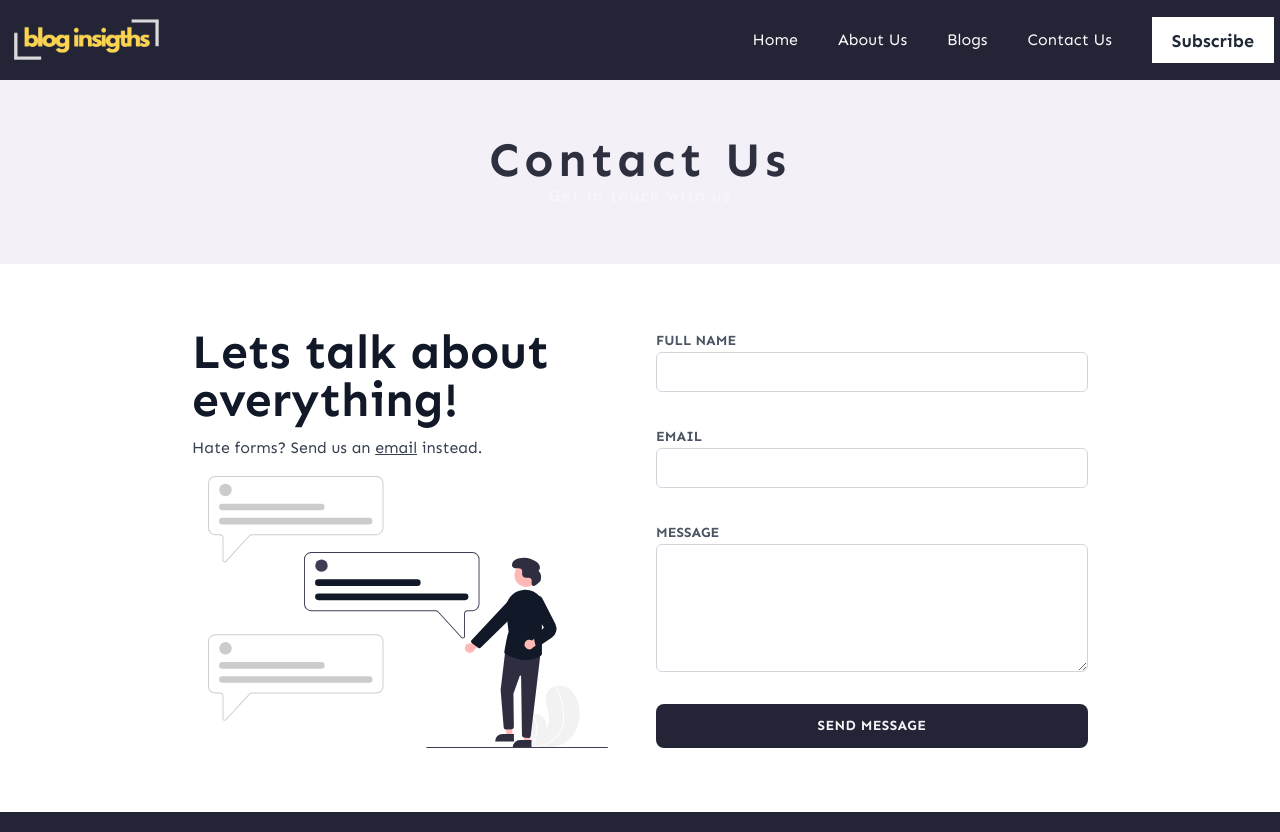
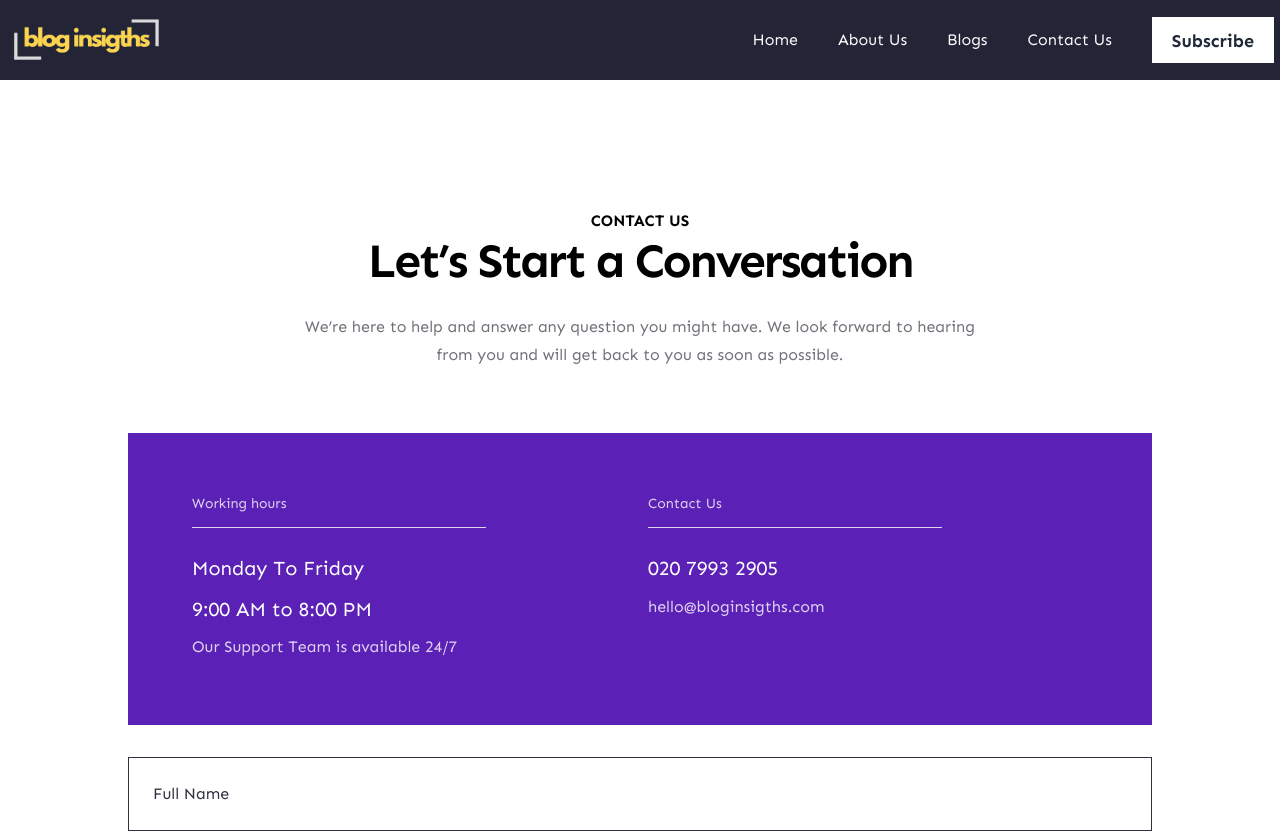
Before and after one commit to hamzaxoxo/blog-insigths, a Next.js app: page /contact in a window 1280 px wide. Shown: the top 832 px of the page. Built offline with nearby package versions, Linux system fonts and the light colour scheme.

Commit message:
feat: Update Post component to accept a title prop

```diff
--- a/src/app/blogs/page.tsx
+++ b/src/app/blogs/page.tsx
@@ -13,7 +13,7 @@ export default function Page() {
   return (
     <>
       <Featured />
-      <Post />
+      <Post title="All Posts" />
       <ChooseCategory titile="All Categories" textAlign={false} />
       <JoinTeam />
     </>
--- a/src/app/contact/page.tsx
+++ b/src/app/contact/page.tsx
@@ -1,8 +1,9 @@
 import Banner from "@/components/Section/Banner";
 import Image from "next/image";
 import React from "react";
-import contact from '../../../public/contact.svg'
+import contact from '../../../public/contact.svg';
 import { Metadata } from "next";
+import Container from "@/components/Container";
 
 export const metadata: Metadata = {
   metadataBase: new URL("https://www.bloginsights.com/contact"),
@@ -10,49 +11,72 @@ export const metadata: Metadata = {
   description: "Contact Blog Insights for inquiries, feedback, or support. Reach out to us to learn more about our services and solutions.",
   keywords: [
     "Contact Us",
-    "get in touch with Blog Insights, support, customer service, feedback, inquiries",
-    "business communication, reach out",
+    "get in touch with Blog Insights",
+    "support",
+    "customer service",
+    "feedback",
+    "inquiries",
+    "business communication",
+    "reach out",
   ]
-}
+};
 
-export default function page() {
+export default function Page() {
+  return (
+      <Container className="my-[129px]">
+        <div className="flex flex-col items-center text-center m-5">
+          <p className="text-[16px] !font-extrabold leading-">
+            CONTACT US
+          </p>
+          <p className="md:text-[48px] text-[28px] font-bold tracking-tighter leading-none w-full sm:text-4xl pt-2 pb-[32px]">
+            Let’s Start a Conversation
+          </p>
+          <p className="self-stretch w-full leading-7 text-zinc-500 md:max-w-2xl mx-auto">
+            We’re here to help and answer any question you might have. We look forward to hearing from you and will get back to you as soon as possible.
+          </p>
+        </div>
+        <header>
+          <h1 className="sr-only">Contact Blog Insights</h1>
+        </header>
+        <section className="max-w-screen-lg mx-5 lg:mx-auto mt-[64px]">
+          <div className="flex md:flex-row flex-col md:justify-start justify-center md:items-start items-center gap-4 p-10 sm:p-[64px] bg-violet-800">
+            <div className="flex flex-col md:w-1/2 w-full">
+              <div className="flex flex-col grow items-start text-xl leading-relaxed text-white max-md:mt-10">
+                <h3 className="text-[14px] leading-none opacity-80 !font-normal">Working hours</h3>
+                <div className="shrink-0 self-stretch mt-4 h-px bg-white opacity-80 w-[200px] sm:w-[294px]" />
+                <div className="space-y-2">
+                  <h3 className="mt-6">Monday To Friday</h3>
+                  <h3>9:00 AM to 8:00 PM </h3>
+                  <p className="font-thin text-base leading-7  opacity-80">
+                    Our Support Team is available 24/7
+                  </p>
+                </div>
+              </div>
+            </div>
 
-  return (
-    <>
-      <Banner title="Contact Us" />
-      <div className="max-w-6xl px-8 grid gap-8 grid-cols-1 md:grid-cols-2 md:px-12 lg:px-16 xl:px-32 py-16 mx-auto  text-gray-900 rounded-lg">
-        <div className="flex flex-col justify-between items-center">
-          <div>
-            <h2 className="text-4xl lg:text-5xl font-bold leading-tight">Lets talk about everything!</h2>
-            <div className="text-gray-700 my-3">
-              Hate forms? Send us an <span className="underline">email</span> instead.
+            <div className="flex flex-col md:w-1/2 w-full">
+              <div className="flex flex-col grow items-start text-xl leading-relaxed text-white max-md:mt-10">
+                <h3 className="text-[14px] leading-none opacity-80 !font-normal">Contact Us</h3>
+                <div className="shrink-0 self-stretch mt-4 h-px bg-white opacity-80 w-[200px] sm:w-[294px]" />
+                <div className="space-y-2">
+                  <h3 className="mt-6">020 7993 2905</h3>
+                  <p className="font-thin text-base leading-7 opacity-80">
+                    hello@bloginsigths.com
+                  </p>
+                </div>
+              </div>
             </div>
           </div>
-          <Image src={contact} alt="Contact" width={400} />
-        </div>
-        <div className="">
-          <div>
-            <span className="uppercase text-sm text-gray-600 font-bold">Full Name</span>
-            <input className="form-inputs"
-              type="text" placeholder="" />
+
+          <div className="flex flex-col gap-[24px] mt-[32px]">
+            <input className="p-[24px] placeholder-secondary border border-secondary focus:outline-none text-[16px]" placeholder="Full Name" />
+            <input className="p-[24px] placeholder-secondary border border-secondary focus:outline-none text-[16px]" placeholder="Email" />
+            <textarea className="h-[144px] p-[24px] placeholder-secondary border border-secondary focus:outline-none text-[16px]" placeholder="Message" />
+            <div className="p-[24px] w-full text-[24px] font-bold leading-none bg-amber-300 text-center text-secondary">
+              Send Message
+            </div>
           </div>
-          <div className="mt-8">
-            <span className="uppercase text-sm text-gray-600 font-bold">Email</span>
-            <input className="form-inputs"
-              type="text" />
-          </div>
-          <div className="mt-8">
-            <span className="uppercase text-sm text-gray-600 font-bold">Message</span>
-            <textarea
-              className="form-inputs min-h-32"></textarea>
-          </div>
-          <div className="mt-8">
-            <button className="uppercase text-sm font-bold tracking-wide bg-primary text-gray-100 p-3 rounded-lg w-full focus:outline-none focus:shadow-outline">
-              Send Message
-            </button>
-          </div>
-        </div>
-      </div>
-    </>
-  )
+        </section>
+      </Container>
+  );
 }
--- a/src/components/FeaturedPost/Featured.tsx
+++ b/src/components/FeaturedPost/Featured.tsx
@@ -1,10 +1,14 @@
 import Image from "next/image";
 import * as React from "react";
 import featured from '../../../public/featured.png'
+import Container from "../Container";
 export default function Featured() {
     return (
-        <div className="flex flex-col">
-            <div className="p-5 lg:p-20 w-full bg-[#F4F0F8]">
+        <div className="bg-pinkish">
+
+
+            <Container className="flex flex-col">
+                <div className="p-5 lg:py-20 w-full">
                     <div className="flex gap-5 max-md:flex-col">
                         <div className="flex flex-col w-[55%] max-md:ml-0 max-md:w-full">
                             <div className="flex flex-col items-start self-stretch my-auto w-full font-medium text-gray-800 max-md:mt-10 ">
@@ -38,6 +42,7 @@ export default function Featured() {
                         </div>
                     </div>
                 </div>
+            </Container>
         </div>
     );
 }
--- a/src/components/Navbar/Navbar.tsx
+++ b/src/components/Navbar/Navbar.tsx
@@ -49,7 +49,7 @@ const Navbar = () => {
             </ul>
 
             <button
-              className="hidden max-lg:block cursor-pointer text-gray-50"
+              className="px-5 hidden max-lg:block cursor-pointer text-gray-50"
               onClick={() => setIsMenuOpen(!isMenuOpen)}
             >
               <RxHamburgerMenu className="text-xl" />
--- a/src/components/PostThumnail/Post.tsx
+++ b/src/components/PostThumnail/Post.tsx
@@ -3,11 +3,11 @@ import * as React from "react";
 import Container from "../Container";
 import { blogData } from "../defaultData/blogData";
 import Pagination from "../Pagination/Pagination";
-export default function Post() {
+export default function Post({ title }: { title: string }) {
   return (
-    <Container className="lg:px-10 px-5">
+    <Container className="lg:px-10 px-5 mt-[127px]">
       <h1 className="self-stretch my-10 text-4xl font-bold tracking-tighter leading-10 ">
-        All Posts
+        {title}
       </h1>
       <div className="space-y-16">
         {blogData.map((blog) => (
--- a/src/components/Section/Banner.tsx
+++ b/src/components/Section/Banner.tsx
@@ -9,17 +9,12 @@ interface BannerProps {
 export default function Banner({ title, updated }: BannerProps) {
   const path = usePathname();
   return (
-    <header className="bg-pinkish text-white py-4 sm:px-36">
-      <div className="text-center relative isolate overflow-hidden px-6 py-10 sm:px-10 xl:py-10">
-        <p className="text-4xl font-bold tracking-widest text-secondary space-y-2 sm:text-5xl">
+    <header className={`${path === "/contact" ? '' : 'bg-pinkish'}`}>
+      <div className="text-center flex gap-4 flex-col px-6 pt-[64px]">
+        <p className="text-4xl tracking-widest text-secondary space-y-2 sm:text-5xl">
           {title}
         </p>
-        {
-          path === "/contact" ? (
-            <p className="text-[16px] font-normal tracking-widest opacity-50">
-              Get in touch with us
-            </p>
-          ) : path === "/about" ? (
+        {path === "/about" ? (
           <p className="text-[16px] font-normal tracking-widest opacity-50">
             Know more about us
           </p>
--- a/src/components/defaultData/SocialLinks.ts
+++ b/src/components/defaultData/SocialLinks.ts
@@ -1,4 +1,4 @@
-import { FaDiscord, FaDribbble, FaFacebookF, FaGithub, FaTwitter } from 'react-icons/fa';
+import { FaDiscord, FaDribbble, FaFacebookF, FaGithub, FaLinkedin, FaTwitter, FaInstagram } from 'react-icons/fa';
 import { Link, SocialMediaLink } from '../Type/Types';
 
 
@@ -63,3 +63,28 @@ export const socialMediaLinks: SocialMediaLink[] = [
         icon: FaDribbble,
     },
 ];
+
+export const aboutSocialLinks: SocialMediaLink[] = [
+    {
+        name: "Facebook",
+        url: "#",
+        icon: FaFacebookF,
+    },
+    {
+        name: "Twitter",
+        url: "#",
+        icon: FaTwitter,
+    },
+    {
+        name: "Instagram",
+        url: "#",
+        icon: FaInstagram,
+    },
+    {
+        name: "LinkedIn",
+        url: "#",
+        icon: FaLinkedin,
+    },
+
+
+]
```
Also changed, not shown: src/app/about/page.tsx (+59 -3 lines), public/authors/5.png (added). Lines whose indentation alone changed are shown as unchanged.
